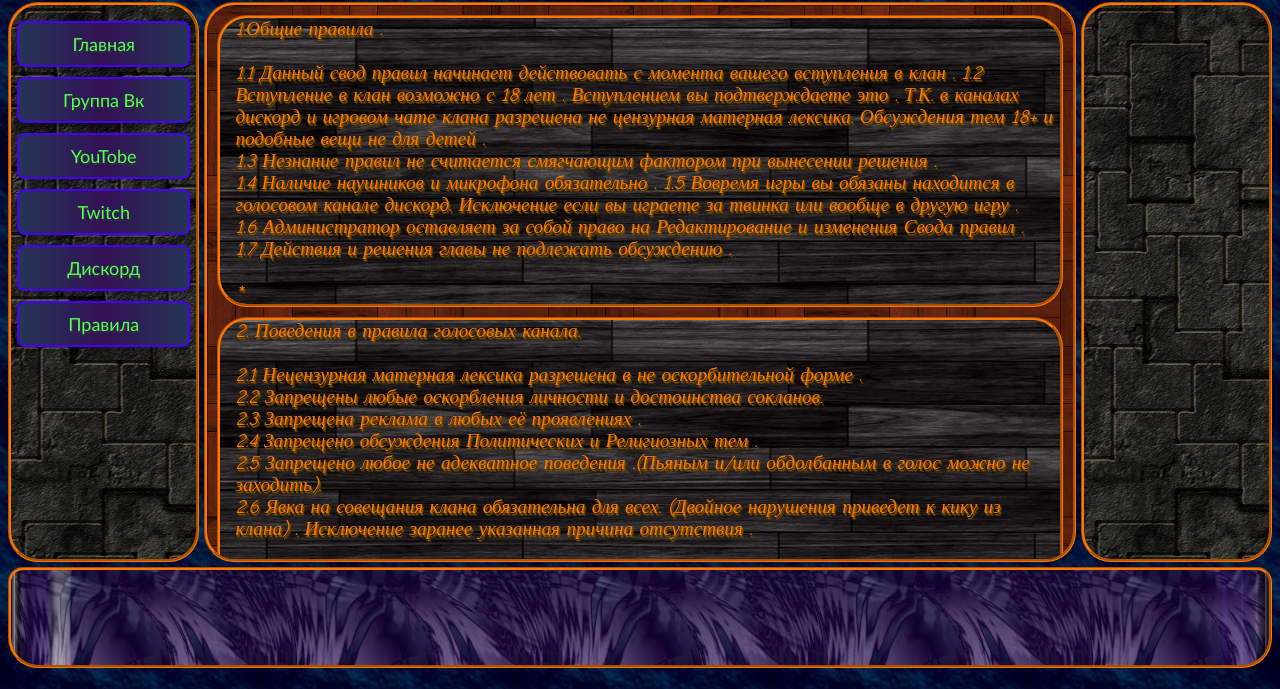
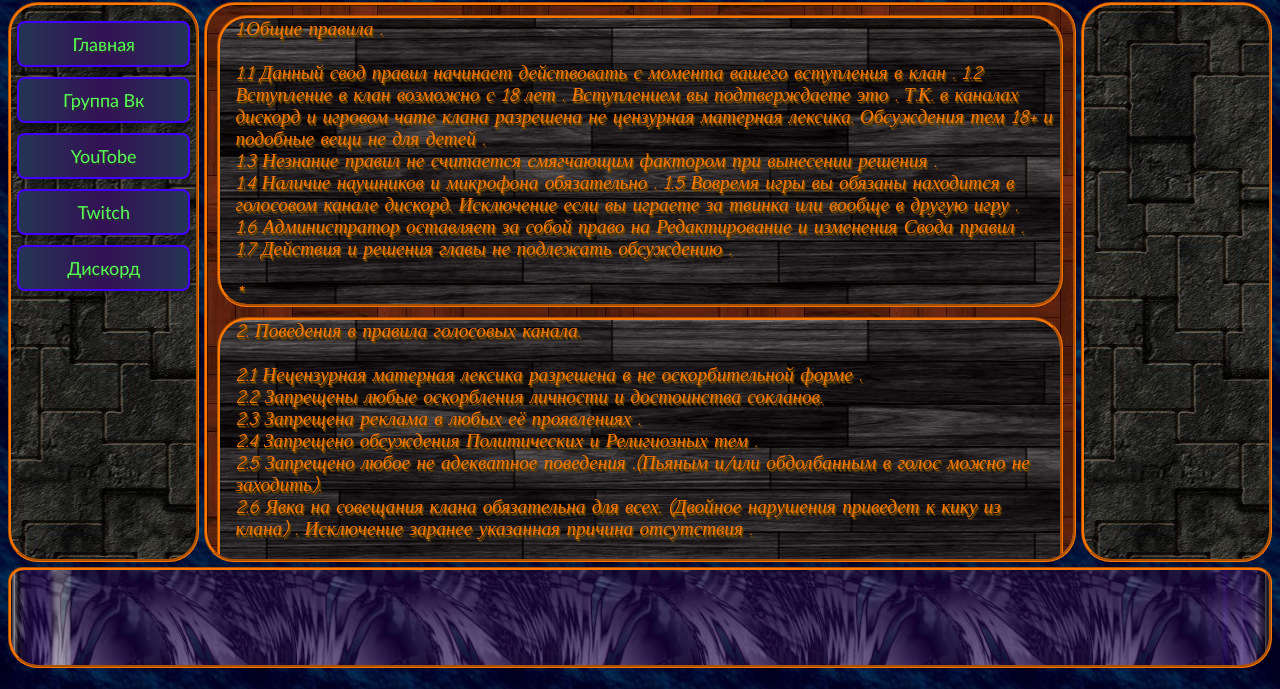
Before and after one commit to Diowkrad/Diowkrad.github.io, a plain HTML site: page Rools.html in a window 1280 px wide. Shown: the part 111-800 px from the top of the page. Drawn offline with Linux system fonts and the light colour scheme.

Commit message:
Update Rools.html

```diff
--- a/Rools.html
+++ b/Rools.html
@@ -25,7 +25,6 @@
 						<div data-sound="button-26" class="loud-link-hover"><li><A class="link" href="https://www.youtube.com/channel/UCOPfGK8VJ8NKAAUWnW_xLIw">YouTobe</a></li></div>
 						<div data-sound="button-26" class="loud-link-hover"><li><A class="link" href="https://www.twitch.tv/diowkrad">Twitch</a></li></div>
 						<div data-sound="button-26" class="loud-link-hover"><li><A class="link" href="https://discord.gg/2q2hZty">Дискорд</A></li></div>
-						<div data-sound="button-26" class="loud-link-hover"><li><A class="link" href="https://vk.com/topic-187859720_40706493">Правила</A></li></div>
 					</ul>
 				</Div>
 				<Div class="cbox2">
```
